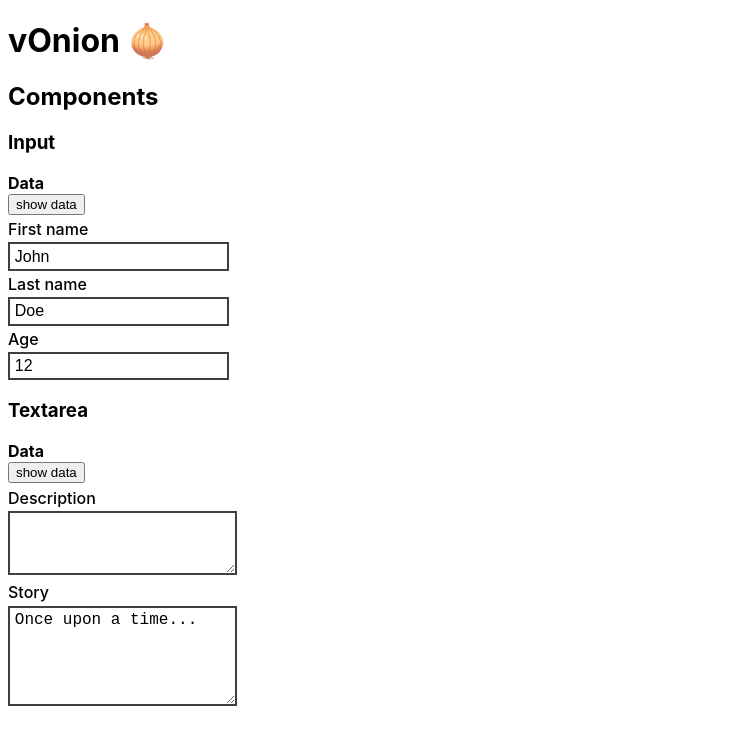
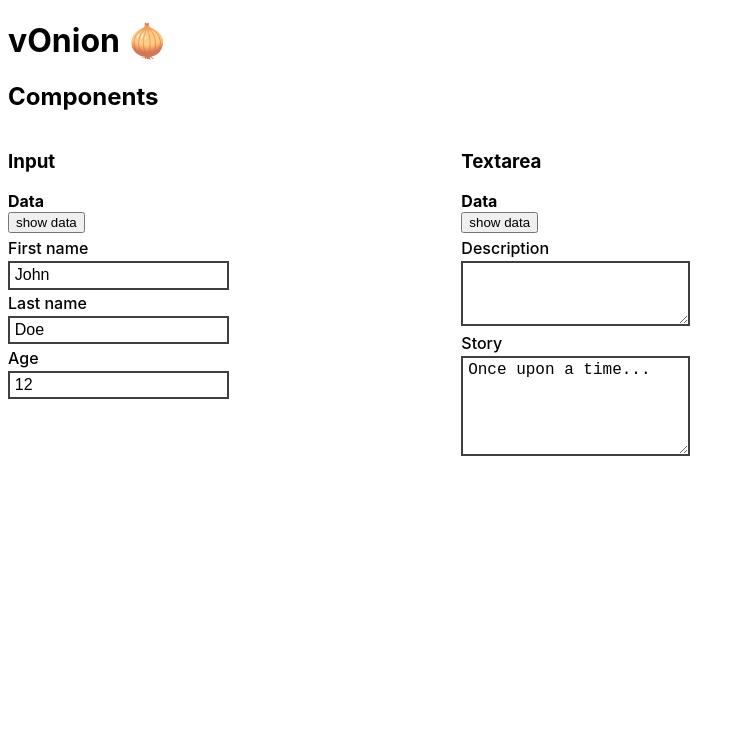
Before and after one commit to anthonkendel/vonion, a Vue app: page / in a window 1280 px wide. Shown: the top 744 px of the page, without its empty margins (0-745 px from the left). Built offline with nearby package versions, Linux system fonts and the light colour scheme.

Commit message:
feat: use bulma column system

```diff
--- a/package.json
+++ b/package.json
@@ -47,6 +47,7 @@
     "@vue/eslint-config-prettier": "^6.0.0",
     "@vue/eslint-config-typescript": "^5.0.2",
     "@vue/test-utils": "^1.0.3",
+    "bulma": "^0.8.2",
     "eslint": "^6.7.2",
     "eslint-plugin-prettier": "^3.1.3",
     "eslint-plugin-vue": "^6.2.2",
--- a/src/components/o-components.vue
+++ b/src/components/o-components.vue
@@ -2,9 +2,15 @@
   <div>
     <h2>Components</h2>
 
-    <o-input-demo />
+    <div class="columns">
+      <div class="column is-4">
+        <o-input-demo />
+      </div>
 
-    <o-textarea-demo />
+      <div class="column is-4">
+        <o-textarea-demo />
+      </div>
+    </div>
   </div>
 </template>
 
--- a/src/main.ts
+++ b/src/main.ts
@@ -1,5 +1,6 @@
 import Vue from 'vue';
 import App from './app.vue';
+import './styles/main.scss';
 
 Vue.config.productionTip = false;
 
--- /dev/null
+++ b/src/styles/main.scss
@@ -0,0 +1,2 @@
+@import 'bulma/sass/utilities/_all.sass';
+@import 'bulma/sass/grid/columns.sass';
```
Also changed, not shown: 1 other file (tests, documents, lock files or other folders).
